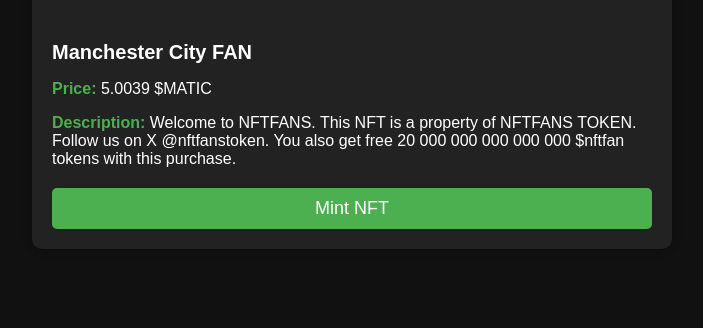
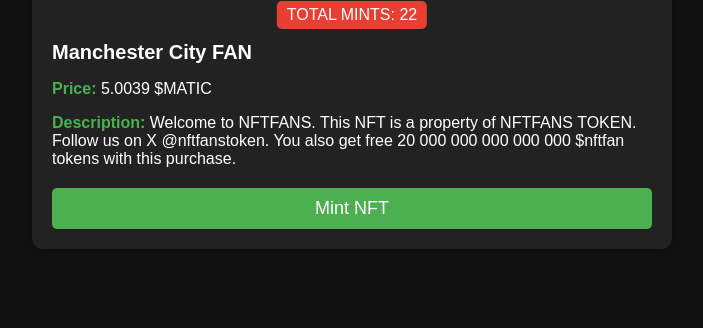
Before and after one commit to nftfan/privateorder, a plain HTML site: page index.html in a window 1280 px wide. Shown: the part 471-799 px from the top of the page, without its empty margins (288-991 px from the left). Drawn offline with Linux system fonts and the light colour scheme.

Commit message:
Update index.html

```diff
--- a/index.html
+++ b/index.html
@@ -28,10 +28,10 @@
         }
         .minted-tab {
             position: absolute;
-            bottom: -30px;
+            bottom: 300px;
             left: 50%;
             transform: translateX(-50%);
-            background-color: #4CAF50;
+            background-color: #e74033;
             color: #fff;
             padding: 5px 10px;
             border-radius: 5px;
```
